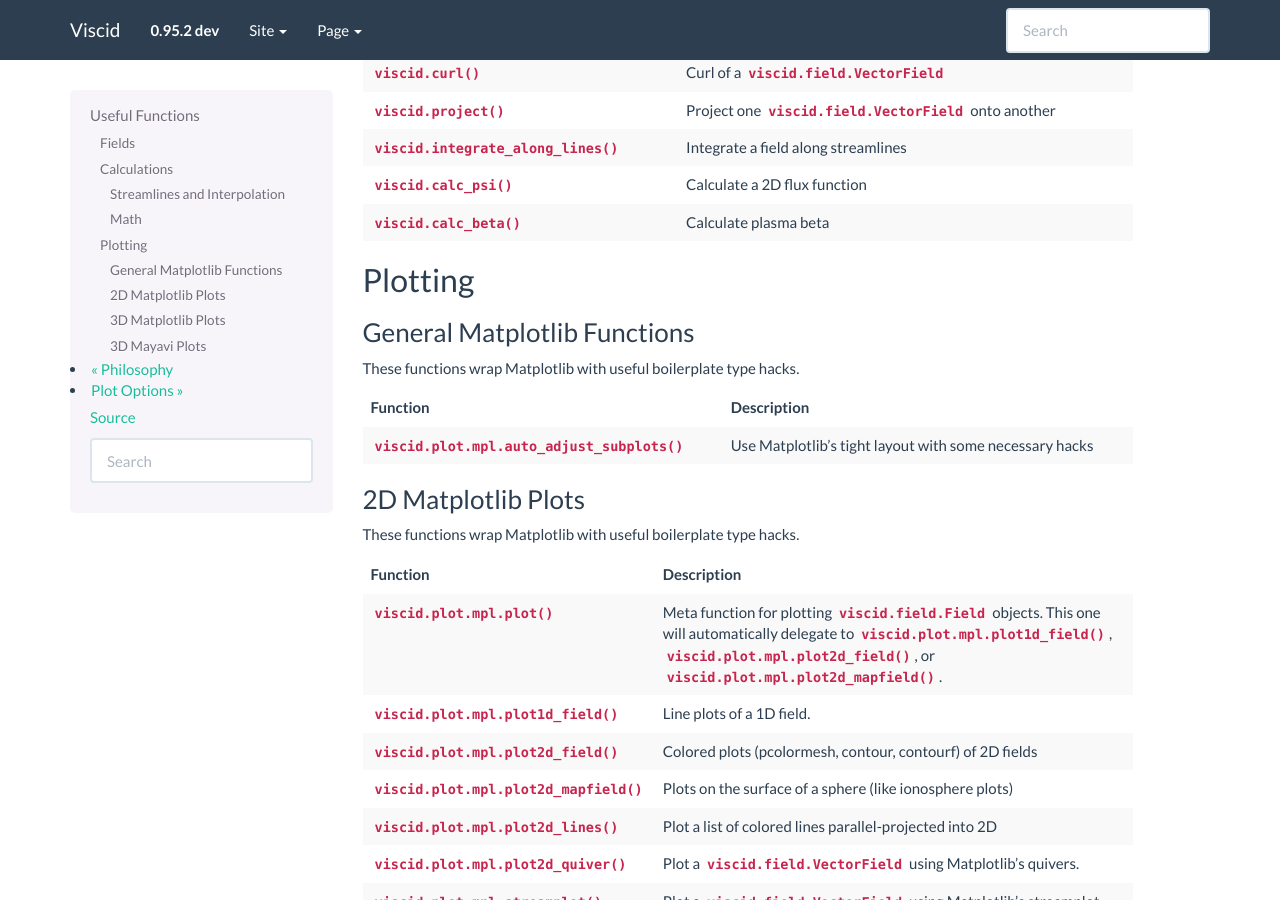
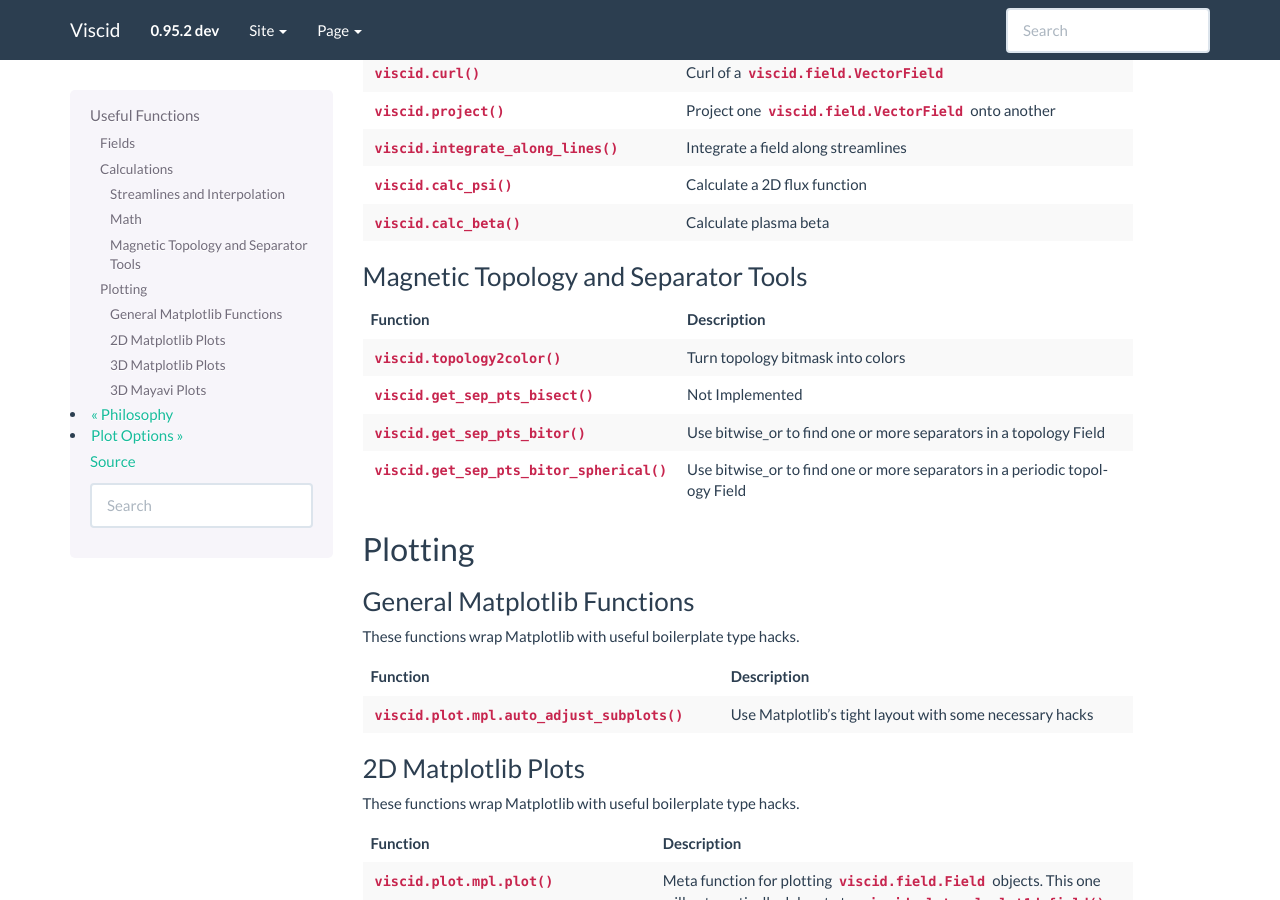
Before and after one commit to viscid-hub/Viscid, a Sphinx documentation site: the page built from doc/functions.rst, in a window 1280 px wide and 900 px high, scrolled down 1649 px. Built offline with Sphinx 7.4.7, drawn with Linux system fonts in a browser that asks for light colours.

Commit message:
add some more docs

```diff
--- a/doc/functions.rst
+++ b/doc/functions.rst
@@ -74,6 +74,22 @@
 :py:func:`viscid.calc_psi`                Calculate a 2D flux function
 :py:func:`viscid.calc_beta`               Calculate plasma beta
 ========================================  ===========================================================
+
+Magnetic Topology and Separator Tools
+~~~~~~~~~~~~~~~~~~~~~~~~~~~~~~~~~~~~~
+
+.. cssclass:: table-striped
+
+=============================================  ===========================================================
+Function                                       Description
+=============================================  ===========================================================
+:py:func:`viscid.topology2color`               Turn topology bitmask into colors
+:py:func:`viscid.get_sep_pts_bisect`           Not Implemented
+:py:func:`viscid.get_sep_pts_bitor`            Use bitwise_or to find one or more separators in a
+                                               topology Field
+:py:func:`viscid.get_sep_pts_bitor_spherical`  Use bitwise_or to find one or more separators in a periodic
+                                               topology Field
+=============================================  ===========================================================
 
 Plotting
 --------
```
